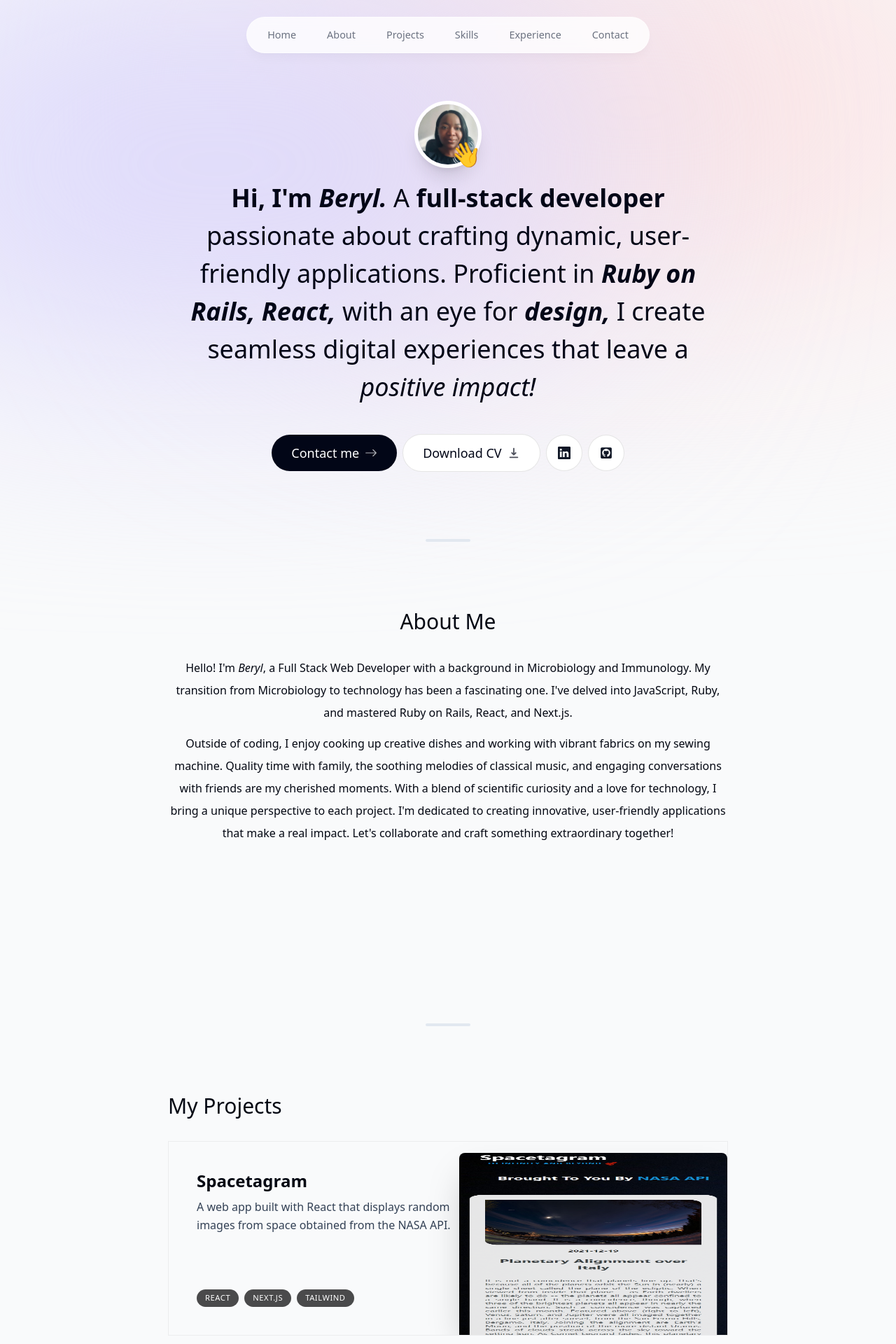
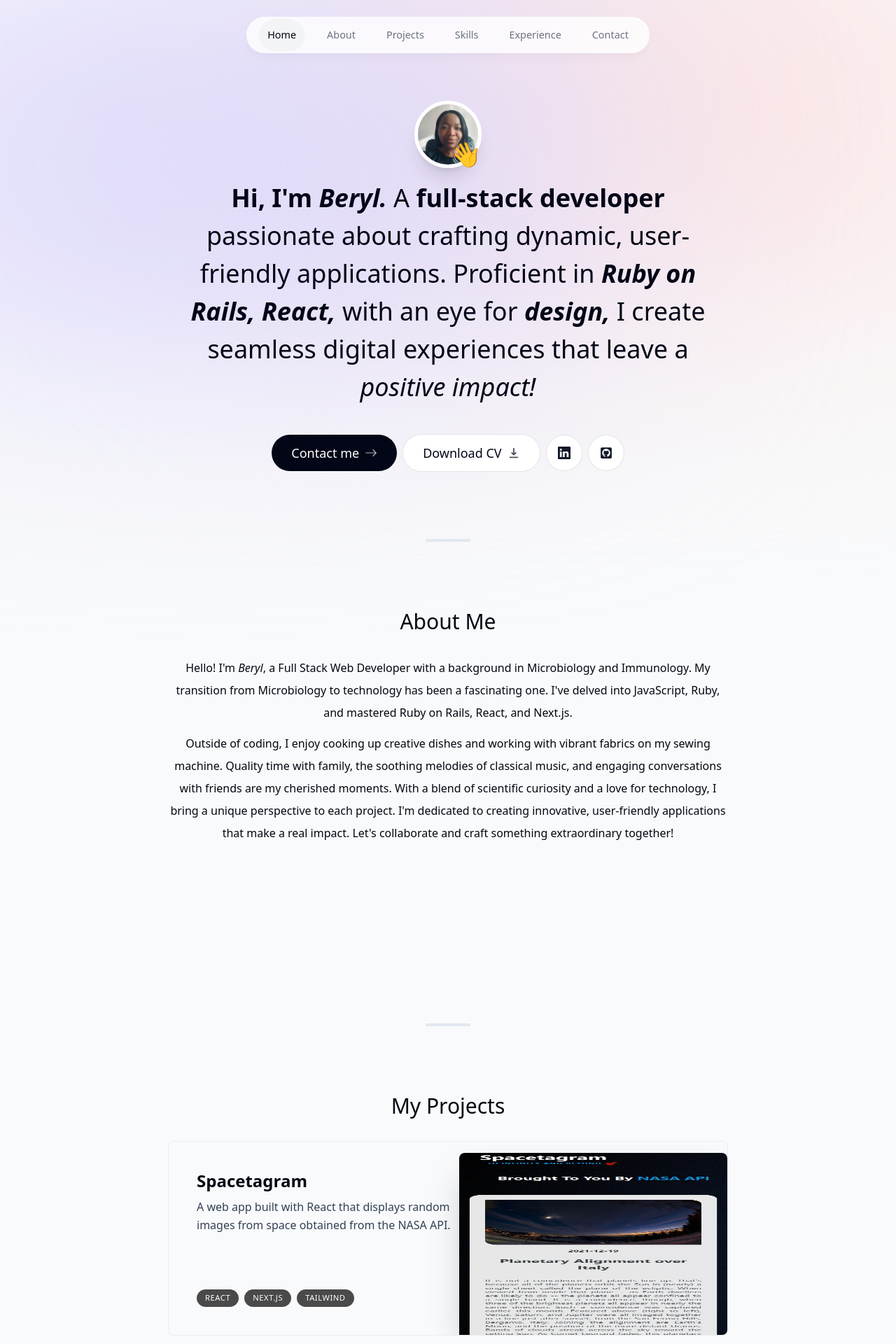
Before and after one commit to berylijncodes/portfolio, a Next.js app: page / in a window 1280 px wide. Shown: the top 1920 px of the page at 70% size. Built offline with nearby package versions, Linux system fonts and the light colour scheme.

Commit message:
Extract project from projects component and make it client side

```diff
--- a/components/header.tsx
+++ b/components/header.tsx
@@ -1,10 +1,12 @@
 'use client';
-import React from 'react';
+import React, { useState } from 'react';
+import Link from 'next/link';
 import { motion } from 'framer-motion';
 import { links } from '@/lib/data';
-import Link from 'next/link';
+import clsx from 'clsx';
 
 export default function Header() {
+  const [activeSection, setActiveSection] = useState('Home');
   return (
     <header className="z-[999] relative">
       <motion.div
@@ -23,8 +25,16 @@ export default function Header() {
               animate={{ y: 0, opacity: 1 }}
             >
               <Link
-                className="flex w-full items-center justify-center p-3 hover:text-gray-950 transition"
+                className={clsx(
+                  'flex w-full items-center justify-center p-3 hover:text-gray-950 transition',
+                  {
+                    'text-gray-950': activeSection === link.name,
+                    'flex justify-center items-center bg-gray-100 rounded-full p-2  transition duration-300 ease-in':
+                      activeSection === link.name,
+                  }
+                )}
                 href={link.hash}
+                onClick={() => setActiveSection(link.name)}
               >
                 {link.name}
               </Link>
--- /dev/null
+++ b/components/project.tsx
@@ -0,0 +1,58 @@
+'use client';
+
+import React, { useRef } from 'react';
+import Image from 'next/image';
+import { projectsData } from '@/lib/data';
+import { motion, useScroll, useTransform } from 'framer-motion';
+
+type projectProps = (typeof projectsData)[number];
+
+export default function Project({
+  title,
+  description,
+  tags,
+  imageUrl,
+}: projectProps) {
+  const ref = useRef<HTMLDivElement>(null);
+  const { scrollYProgress } = useScroll({
+    target: ref,
+    offset: ['0 1', '1.33 1'],
+  });
+  const scaleProgress = useTransform(scrollYProgress, [0, 1], [0.8, 1]);
+  const opacityProgress = useTransform(scrollYProgress, [0, 1], [0.6, 1]);
+  return (
+    <motion.div
+      ref={ref}
+      style={{
+        scale: scrollYProgress,
+        opacity: scrollYProgress,
+      }}
+      className="group mb-4 sm:mb-8 last:mb-0"
+    >
+      <section className="flex group-even:flex-row-reverse bg-slate-1S00 max-w-[50rem] border border-black/5 rounded-lg overflow-hidden hover:bg-slate-200 transition">
+        <div className="flex flex-col py-4 px-5 sm:pl-6 sm:pr-2 sm:pt-10 group-odd:ml-4 group-even:ml-4 sm:max-w-[50%]">
+          <h3 className="text-2xl font-semibold">{title}</h3>
+          <p className="mt-2 leading-relaxed text-slate-700">{description}</p>
+          <ul className="flex flex-wrap mt-4 pb-6 sm:mt-auto gap-2">
+            {tags.map((tag, index) => (
+              <li
+                className="bg-black/[0.7] px-3 py-1 text-[0.7rem] uppercase tracking-wider text-white rounded-full"
+                key={index}
+              >
+                {tag}
+              </li>
+            ))}
+          </ul>
+        </div>
+        <div>
+          <Image
+            src={imageUrl}
+            alt="My projects"
+            quality={95}
+            className="h-[16.25rem] w-[28.25rem] rounded-t-lg shadow-2xl mt-4 object-top group-hover:-translate-x-3 group-hover:translate-y-3 group-hover:-rotate-2 group-hover:scale-[1.04] group-even:group-hover:translate-x-3 group-even:group-hover:translate-y-3 group-even:group-hover:rotate-2 transition"
+          />
+        </div>
+      </section>
+    </motion.div>
+  );
+}
--- a/components/projects.tsx
+++ b/components/projects.tsx
@@ -1,11 +1,11 @@
 import React from 'react';
 import SectionHeading from './section-heading';
 import { projectsData } from '@/lib/data';
-import Image from 'next/image';
+import Project from './project';
 
 export default function Projects() {
   return (
-    <section>
+    <section id="projects" className="scroll-mt-28">
       <SectionHeading>My projects</SectionHeading>
       <div>
         {projectsData.map((project, index) => (
@@ -17,36 +17,3 @@ export default function Projects() {
     </section>
   );
 }
-
-type projectProps = (typeof projectsData)[number];
-
-function Project({ title, description, tags, imageUrl }: projectProps) {
-  return (
-    <section className="group bg-slate-1S00 max-w-[50rem] border border-black/5 overflow-hidden mb-4 sm:mb-8 last:mb-0 hover:bg-slate-200 transition">
-      <div className="flex group-even:flex-row-reverse">
-        <div className="flex flex-col py-4 px-5 sm:pl-6 sm:pr-2 sm:pt-10 group-odd:ml-4 group-even:pr-4 sm:max-w-[50%]">
-          <h3 className="text-2xl font-semibold">{title}</h3>
-          <p className="mt-2 leading-relaxed text-slate-700">{description}</p>
-          <ul className="flex flex-wrap mt-4 pb-6 sm:mt-auto gap-2">
-            {tags.map((tag, index) => (
-              <li
-                className="bg-black/[0.7] px-3 py-1 text-[0.7rem] uppercase tracking-wider text-white rounded-full"
-                key={index}
-              >
-                {tag}
-              </li>
-            ))}
-          </ul>
-        </div>
-        <div>
-          <Image
-            src={imageUrl}
-            alt="My projects"
-            quality={95}
-            className="h-[16.25rem] w-[28.25rem] rounded-t-lg shadow-2xl mt-4 object-top group-hover:-translate-x-3 group-hover:translate-y-3 group-hover:-rotate-2 group-hover:scale-[1.04] group-even:group-hover:translate-x-3 group-even:group-hover:translate-y-3 group-even:group-hover:rotate-2 transition"
-          />
-        </div>
-      </div>
-    </section>
-  );
-}
--- a/components/section-heading.tsx
+++ b/components/section-heading.tsx
@@ -5,5 +5,9 @@ type SectionHeadingProps = {
 };
 
 export default function SectionHeading({ children }: SectionHeadingProps) {
-  return <h2 className="text-3xl font-medium capitalize mb-8">{children}</h2>;
+  return (
+    <h2 className="text-3xl font-medium capitalize mb-8 text-center">
+      {children}
+    </h2>
+  );
 }
```
